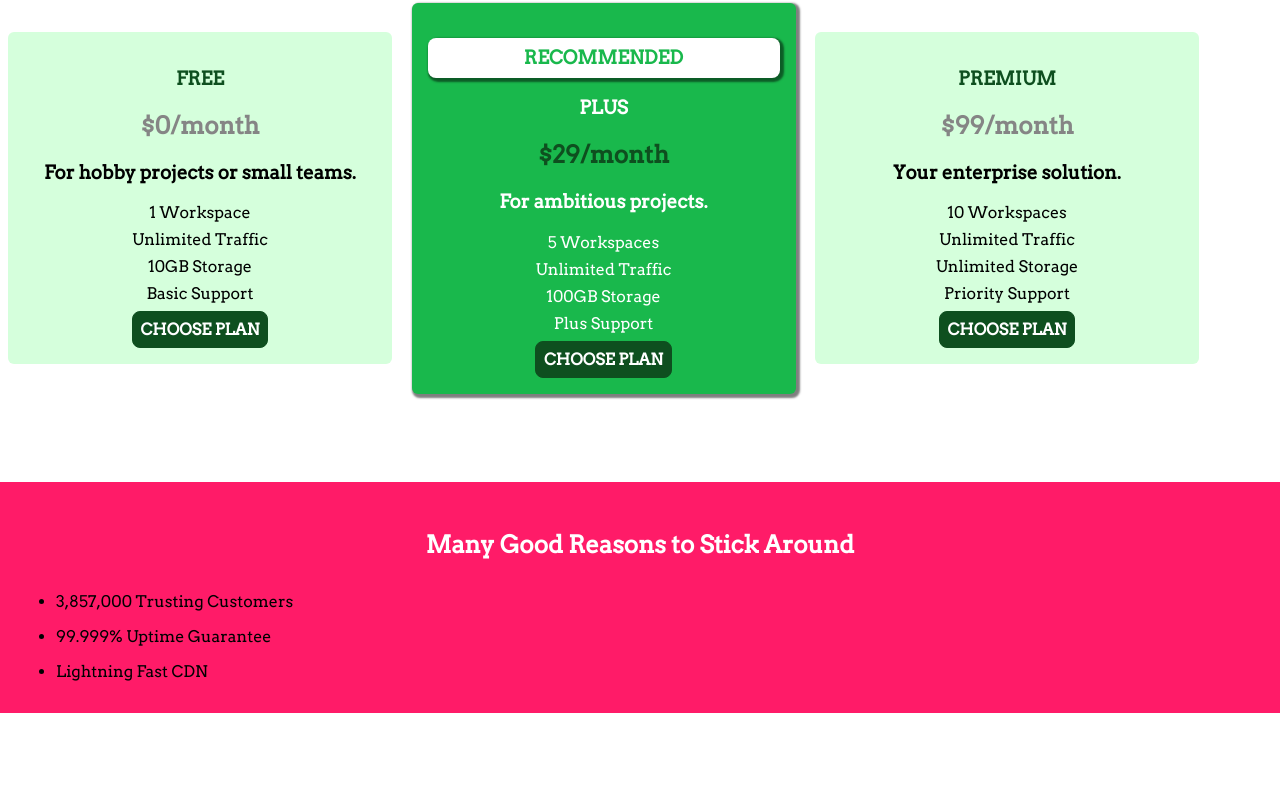
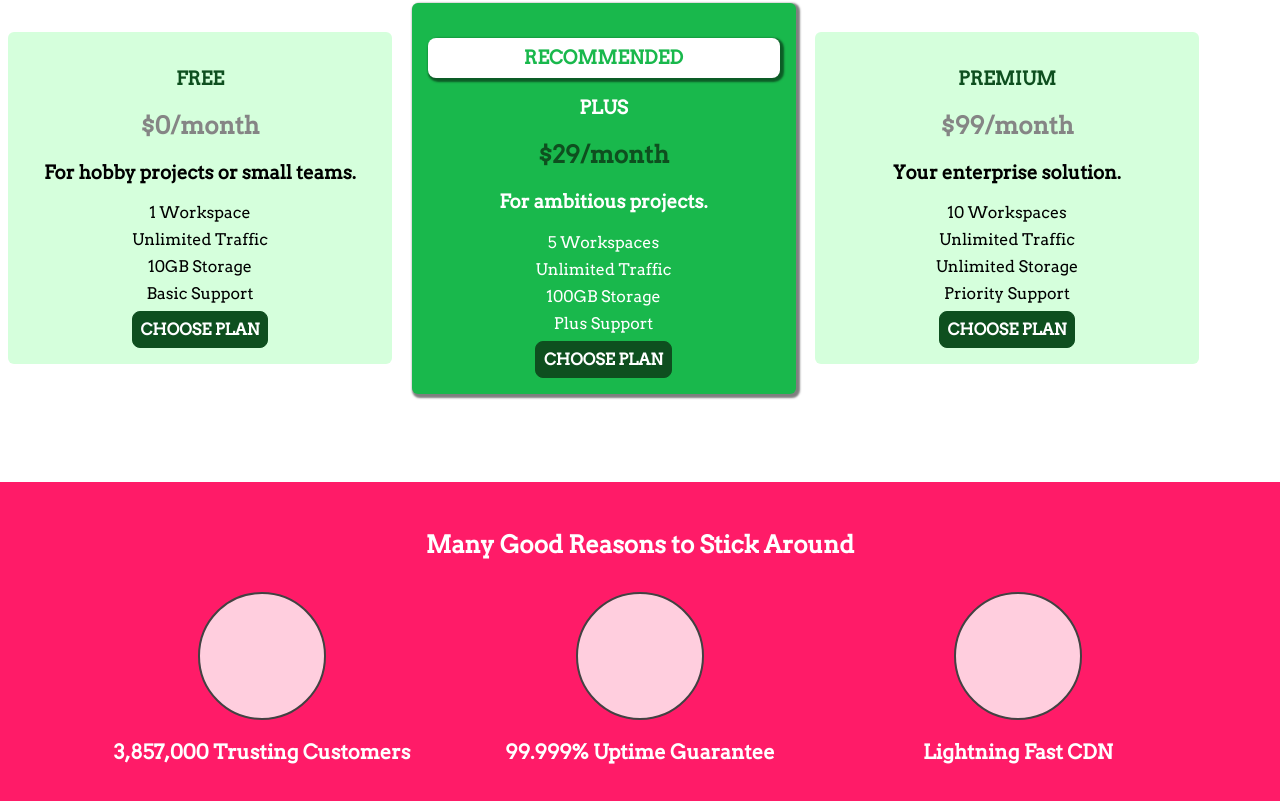
Before and after one commit to AT0M1CK/CSS-Study, a plain HTML site: page CSS-Basics/index.html in a window 1280 px wide. Shown: the part 662-1463 px from the top of the page. Before the commit the page ends 1375 px from the top, so only its background shows below. Drawn offline with Linux system fonts and the light colour scheme.

Commit message:
refactor: created circle div

```diff
--- a/CSS-Basics/index.html
+++ b/CSS-Basics/index.html
@@ -87,18 +87,18 @@
       </section>
       <section id="key-features">
         <h1 class="section-title">Many Good Reasons to Stick Around</h1>
-        <ul>
-          <li>
-            <div></div>
-            <p>3,857,000 Trusting Customers</p>
+        <ul class="key-feature__list">
+          <li class="key-feature">
+            <div class="key-feature__image"></div>
+            <p class="key-feature__description">3,857,000 Trusting Customers</p>
           </li>
-          <li>
-            <div></div>
-            <p>99.999% Uptime Guarantee</p>
+          <li class="key-feature">
+            <div class="key-feature__image"></div>
+            <p class="key-feature__description">99.999% Uptime Guarantee</p>
           </li>
-          <li>
-            <div></div>
-            <p>Lightning Fast CDN</p>
+          <li class="key-feature">
+            <div class="key-feature__image"></div>
+            <p class="key-feature__description">Lightning Fast CDN</p>
           </li>
         </ul>
       </section>
--- a/CSS-Basics/main.css
+++ b/CSS-Basics/main.css
@@ -108,6 +108,35 @@ body {
   margin: 32px;
 }
 
+.key-feature__list {
+  list-style: none;
+  margin: 0;
+  padding: 0;
+  text-align: center;
+}
+
+.key-feature {
+  display: inline-block;
+  width: 30%;
+  vertical-align: top;
+}
+
+.key-feature__image {
+  background: #ffcede;
+  width: 128px;
+  height: 128px;
+  border: 2px solid #424242;
+  border-radius: 50%;
+  margin: auto;
+}
+
+.key-feature__description {
+  text-align: center;
+  font-weight: bold;
+  color: white;
+  font-size: 20px;
+}
+
 .main-header {
   width: 100%;
   background: #2ddf5c;
```
